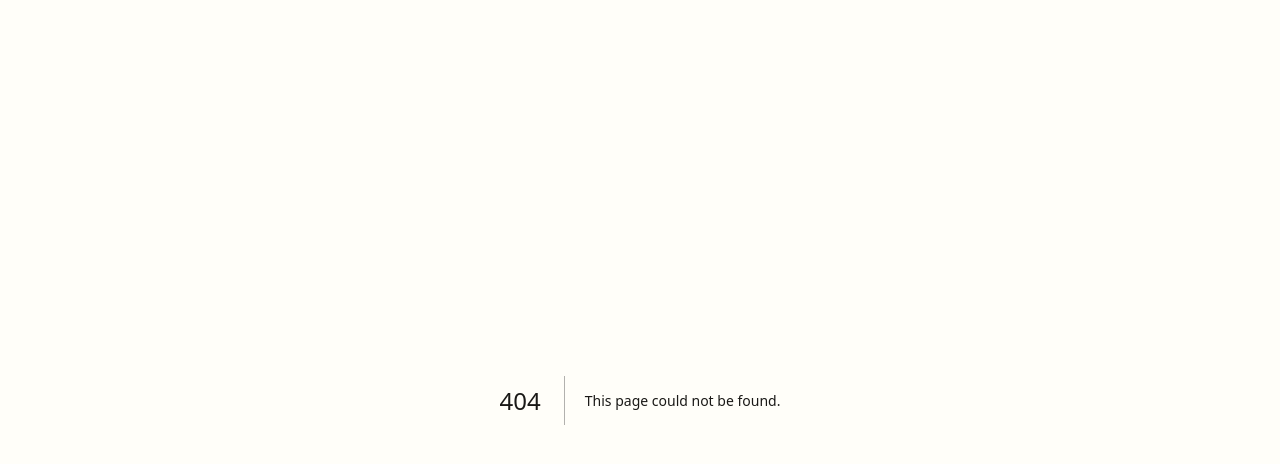
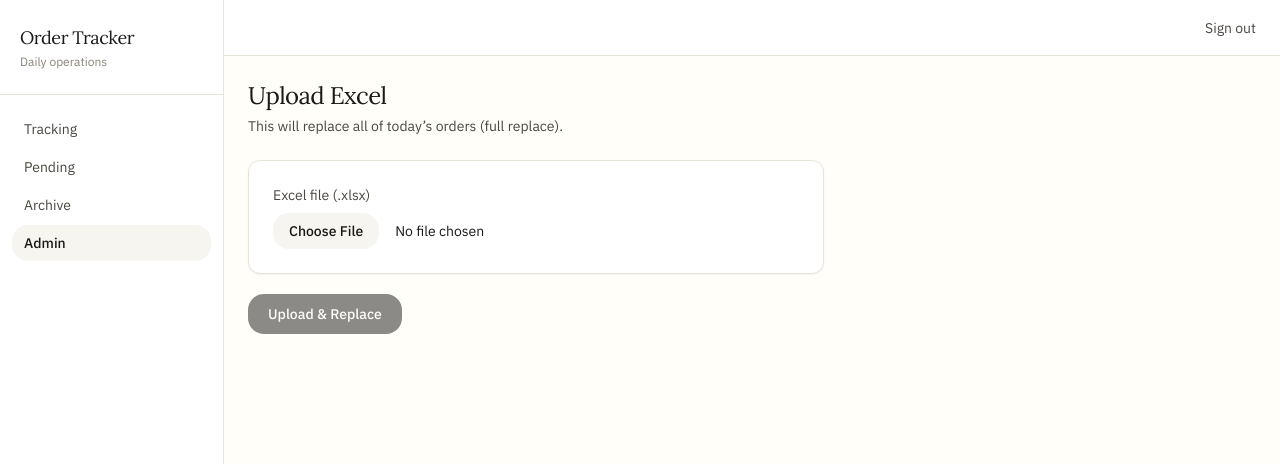
Before and after one commit to selbarinssi/dna-tracker, a Next.js app: page /admin/upload in a window 1280 px wide. Before the commit this address had no page. Shown: the top 464 px of the page. Built offline with nearby package versions, Linux system fonts and the light colour scheme.

Commit message:
Create page.tsx

```diff
--- /dev/null
+++ b/app/(dashboard)/admin/upload/page.tsx
@@ -0,0 +1,99 @@
+// app/(dashboard)/admin/upload/page.tsx
+
+"use client";
+
+import { useState } from "react";
+import { useRouter } from "next/navigation";
+
+export default function UploadPage() {
+  const [file, setFile] = useState<File | null>(null);
+  const [loading, setLoading] = useState(false);
+  const [message, setMessage] = useState<{ type: "success" | "error"; text: string } | null>(null);
+  const router = useRouter();
+
+  async function handleUpload(e: React.FormEvent) {
+    e.preventDefault();
+    if (!file) return;
+
+    setLoading(true);
+    setMessage(null);
+
+    const formData = new FormData();
+    formData.append("file", file);
+
+    try {
+      const res = await fetch("/api/upload", {
+        method: "POST",
+        body: formData,
+      });
+
+      const data = await res.json();
+
+      if (!res.ok) {
+        throw new Error(data.error || "Upload failed");
+      }
+
+      setMessage({
+        type: "success",
+        text: `Successfully uploaded ${data.count} orders.`,
+      });
+
+      // Refresh tracking page data
+      router.refresh();
+    } catch (err: any) {
+      setMessage({
+        type: "error",
+        text: err.message || "Something went wrong",
+      });
+    } finally {
+      setLoading(false);
+    }
+  }
+
+  return (
+    <div className="max-w-xl space-y-6">
+      <div>
+        <h1 className="font-serif text-2xl text-ink tracking-tight">
+          Upload Excel
+        </h1>
+        <p className="text-sm text-muted mt-1">
+          This will replace all of today’s orders (full replace).
+        </p>
+      </div>
+
+      <form onSubmit={handleUpload} className="space-y-5">
+        <div className="border border-border rounded-xl bg-white p-6 shadow-soft">
+          <label className="block text-sm text-muted mb-2">
+            Excel file (.xlsx)
+          </label>
+          <input
+            type="file"
+            accept=".xlsx,.xls"
+            onChange={(e) => setFile(e.target.files?.[0] || null)}
+            className="block w-full text-sm text-ink file:mr-4 file:py-2 file:px-4 file:rounded-lg file:border-0 file:text-sm file:font-medium file:bg-surface file:text-ink hover:file:bg-surface-dark"
+          />
+        </div>
+
+        {message && (
+          <div
+            className={`text-sm px-4 py-3 rounded-lg border ${
+              message.type === "success"
+                ? "bg-emerald-50 text-emerald-800 border-emerald-100"
+                : "bg-red-50 text-red-800 border-red-100"
+            }`}
+          >
+            {message.text}
+          </div>
+        )}
+
+        <button
+          type="submit"
+          disabled={!file || loading}
+          className="px-5 py-2.5 bg-ink text-ivory rounded-lg text-sm font-medium hover:bg-[#2A2927] disabled:opacity-50 transition-colors"
+        >
+          {loading ? "Uploading…" : "Upload & Replace"}
+        </button>
+      </form>
+    </div>
+  );
+}
```
